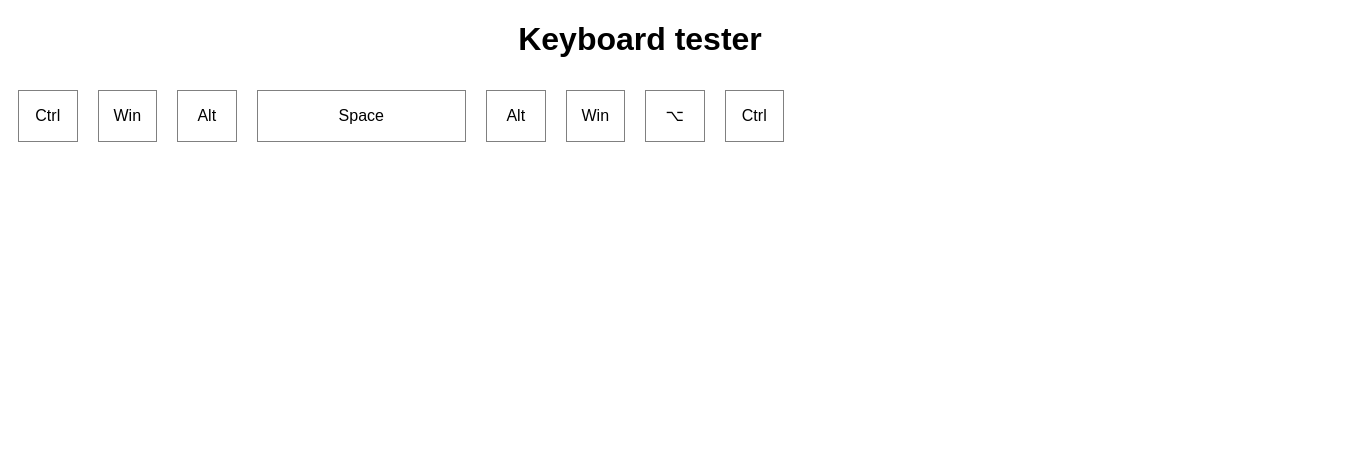
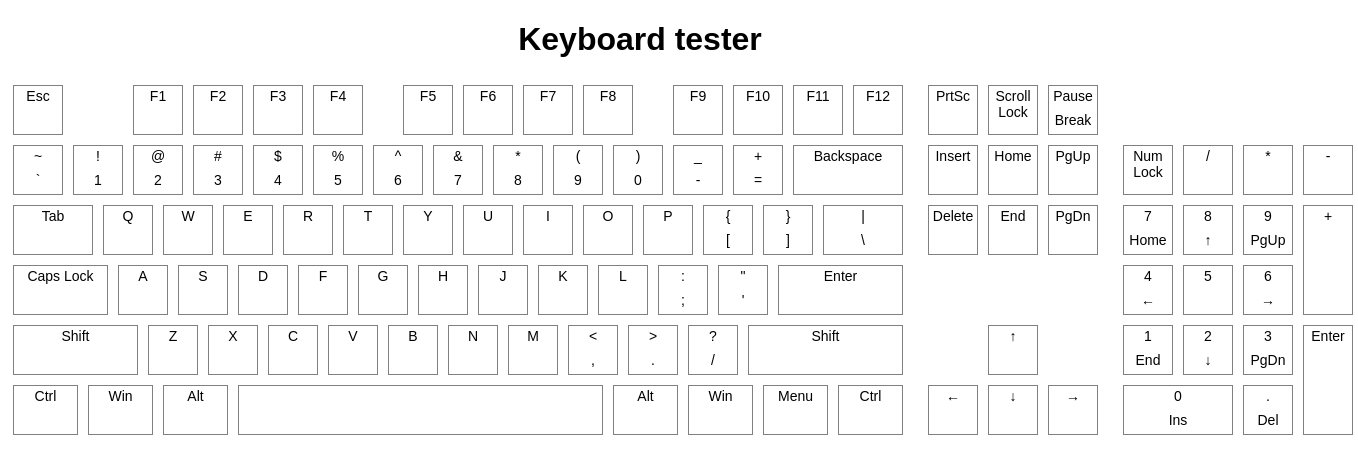
Before and after one commit to jchang6513/react-hook-keyboard-tester, a React (Create React App) app: page / in a window 1280 px wide. Shown: the top 474 px of the page, 1358 px wide, since content can reach past the window. Built offline with nearby package versions, Linux system fonts and the light colour scheme.

Commit message:
render with layout file

```diff
--- /dev/null
+++ b/src/assets/layout/ANSI104.json
@@ -0,0 +1,214 @@
+[
+  [
+    "Esc",
+    {
+      "x": 1
+    },
+    "F1",
+    "F2",
+    "F3",
+    "F4",
+    {
+      "x": 0.5
+    },
+    "F5",
+    "F6",
+    "F7",
+    "F8",
+    {
+      "x": 0.5
+    },
+    "F9",
+    "F10",
+    "F11",
+    "F12",
+    {
+      "x": 0.25
+    },
+    "PrtSc",
+    "Scroll Lock",
+    "Pause\nBreak"
+  ],
+  [
+    {
+      "y": 0.5
+    },
+    "~\n`",
+    "!\n1",
+    "@\n2",
+    "#\n3",
+    "$\n4",
+    "%\n5",
+    "^\n6",
+    "&\n7",
+    "*\n8",
+    "(\n9",
+    ")\n0",
+    "_\n-",
+    "+\n=",
+    {
+      "w": 2
+    },
+    "Backspace",
+    {
+      "x": 0.25
+    },
+    "Insert",
+    "Home",
+    "PgUp",
+    {
+      "x": 0.25
+    },
+    "Num Lock",
+    "/",
+    "*",
+    "-"
+  ],
+  [
+    {
+      "w": 1.5
+    },
+    "Tab",
+    "Q",
+    "W",
+    "E",
+    "R",
+    "T",
+    "Y",
+    "U",
+    "I",
+    "O",
+    "P",
+    "{\n[",
+    "}\n]",
+    {
+      "w": 1.5
+    },
+    "|\n\\",
+    {
+      "x": 0.25
+    },
+    "Delete",
+    "End",
+    "PgDn",
+    {
+      "x": 0.25
+    },
+    "7\nHome",
+    "8\n↑",
+    "9\nPgUp",
+    {
+      "h": 2
+    },
+    "+"
+  ],
+  [
+    {
+      "w": 1.75
+    },
+    "Caps Lock",
+    "A",
+    "S",
+    "D",
+    "F",
+    "G",
+    "H",
+    "J",
+    "K",
+    "L",
+    ":\n;",
+    "\"\n'",
+    {
+      "w": 2.25
+    },
+    "Enter",
+    {
+      "x": 3.5
+    },
+    "4\n←",
+    "5",
+    "6\n→"
+  ],
+  [
+    {
+      "w": 2.25
+    },
+    "Shift",
+    "Z",
+    "X",
+    "C",
+    "V",
+    "B",
+    "N",
+    "M",
+    "<\n,",
+    ">\n.",
+    "?\n/",
+    {
+      "w": 2.75
+    },
+    "Shift",
+    {
+      "x": 1.25
+    },
+    "↑",
+    {
+      "x": 1.25
+    },
+    "1\nEnd",
+    "2\n↓",
+    "3\nPgDn",
+    {
+      "h": 2
+    },
+    "Enter"
+  ],
+  [
+    {
+      "w": 1.25
+    },
+    "Ctrl",
+    {
+      "w": 1.25
+    },
+    "Win",
+    {
+      "w": 1.25
+    },
+    "Alt",
+    {
+      "a": 7,
+      "w": 6.25
+    },
+    "",
+    {
+      "a": 4,
+      "w": 1.25
+    },
+    "Alt",
+    {
+      "w": 1.25
+    },
+    "Win",
+    {
+      "w": 1.25
+    },
+    "Menu",
+    {
+      "w": 1.25
+    },
+    "Ctrl",
+    {
+      "x": 0.25
+    },
+    "←",
+    "↓",
+    "→",
+    {
+      "x": 0.25,
+      "w": 2
+    },
+    "0\nIns",
+    ".\nDel"
+  ]
+]
--- a/src/assets/scss/keyboard.scss
+++ b/src/assets/scss/keyboard.scss
@@ -1,26 +1,26 @@
-$unit: 30px;
-
-@function unit-width($units) {
-  @return $unit * $units;
-}
-
-.keyboard {
+#keyboard {
   .row {
     display: flex;
-  }
-  .keycap {
-    border: 1px solid gray;
-    height: $unit;
-    line-height: $unit;
-    margin: 10px;
-    padding: 10px;
 
-    &.key-125u {
-      width: unit-width(1.25);
-    }
+    .keycap {
+      overflow: hidden;
+      position: relative;
 
-    &.key-625u {
-      width: unit-width(6.25);
+      &:after {
+        border: 1px solid gray;
+        content: '';
+        height: calc(100% - 12px);
+        left: 5px;
+        position: absolute;
+        top: 5px;
+        width: calc(100% - 12px);
+      }
+
+      p {
+        font-size: 14px;
+        margin: 0px;
+        margin-top: 8px;
+      }
     }
   }
 }
--- a/src/components/keyboard.tsx
+++ b/src/components/keyboard.tsx
@@ -1,36 +1,79 @@
-import React from 'react';
+import React, { useEffect } from 'react';
+import '../assets/scss/keyboard.scss';
 
-import "../assets/scss/keyboard.scss";
+import ansi104 from '../assets/layout/ANSI104.json';
+
+type TKey = string | {[key: string]: number};
+type KeyRow = TKey[];
+type KeyMap = KeyRow[];
 
 const Keyboard = () => {
+  const keyMap: KeyMap = ansi104;
+  const unit = '60px';
+  const unitWidth = (value: number) => `calc(${value} * ${unit})`;
+
+  let nextKeyWidth = 1;
+  let nextKeyHeight = 1;
+  let maxKeyWidth = 0;
+  let currentRowWidth = 0;
+
+  useEffect(() => {
+    (document.getElementById('keyboard') as any).style.width = `calc(${maxKeyWidth} * ${unit})`
+    console.log(maxKeyWidth);
+  }, [maxKeyWidth]);
+
   return (
-    <div className="keyboard">
-      <div className="row r1-1">
-      <div className="keycap key-125u key-Ctrl">
-          Ctrl
-        </div>
-        <div className="keycap key-125u key-Ctrl">
-          Win
-        </div>
-        <div className="keycap key-125u key-Ctrl">
-          Alt
-        </div>
-        <div className="keycap key-625u key-Ctrl">
-          Space
-        </div>
-        <div className="keycap key-125u key-Ctrl">
-          Alt
-        </div>
-        <div className="keycap key-125u key-Ctrl">
-          Win
-        </div>
-        <div className="keycap key-125u key-Ctrl">
-          ⌥
-        </div>
-        <div className="keycap key-125u key-Ctrl">
-          Ctrl
-        </div>
-      </div>
+    <div id="keyboard">
+      {
+        keyMap.map(row => {
+          if ( maxKeyWidth < currentRowWidth) {
+            maxKeyWidth = currentRowWidth;
+          }
+          nextKeyWidth = 1;
+          currentRowWidth = 0;
+          return (
+            <div className="row" style={{height: unit}}>
+              {
+                row.map(key => {
+                  const keyWidth = nextKeyWidth;
+                  const keyHeight = nextKeyHeight
+                  nextKeyWidth = 1;
+                  nextKeyHeight = 1;
+                  console.log(key, keyWidth, keyHeight)
+                  if (typeof key === 'object') {
+                    if (key.w) {
+                      nextKeyWidth = key.w
+                    }
+                    if (key.h) {
+                      nextKeyHeight = key.h
+                    }
+                    if (key.x) {
+                      currentRowWidth += key.x;
+                      return (
+                        <div className="key-space" style={{height: unit, width: unitWidth(key.x)}} />
+                      )
+                    }
+                  } else {
+                    currentRowWidth += keyWidth;
+                    return (
+                      <div className="keycap" style={{height: unitWidth(keyHeight), width: unitWidth(keyWidth)}}>
+                        {
+                          key.split('\n').map(k => (
+                            <p>
+                              {k}
+                              <br/>
+                            </p>
+                          ))
+                        }
+                      </div>
+                    )
+                  }
+                })
+              }
+            </div>
+          )
+        })
+      }
     </div>
   )
 }
```
